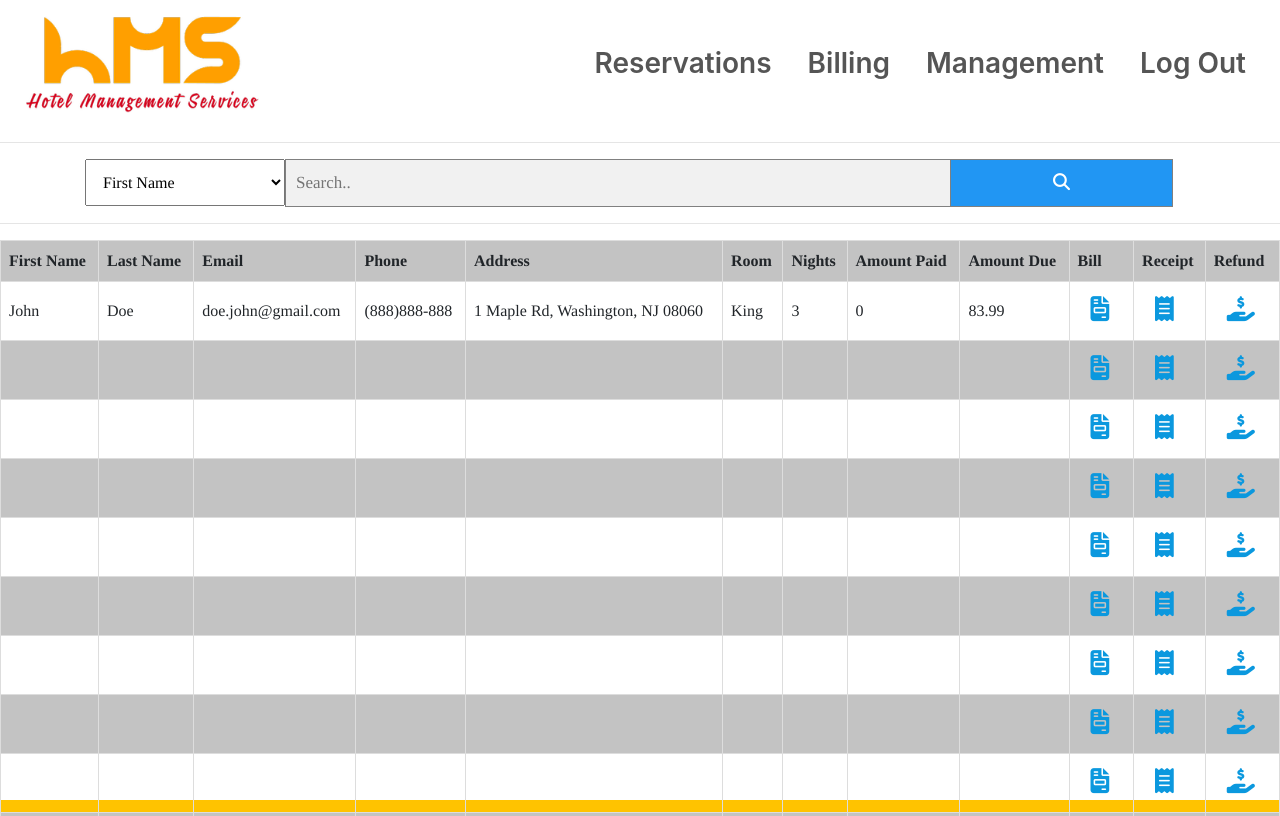
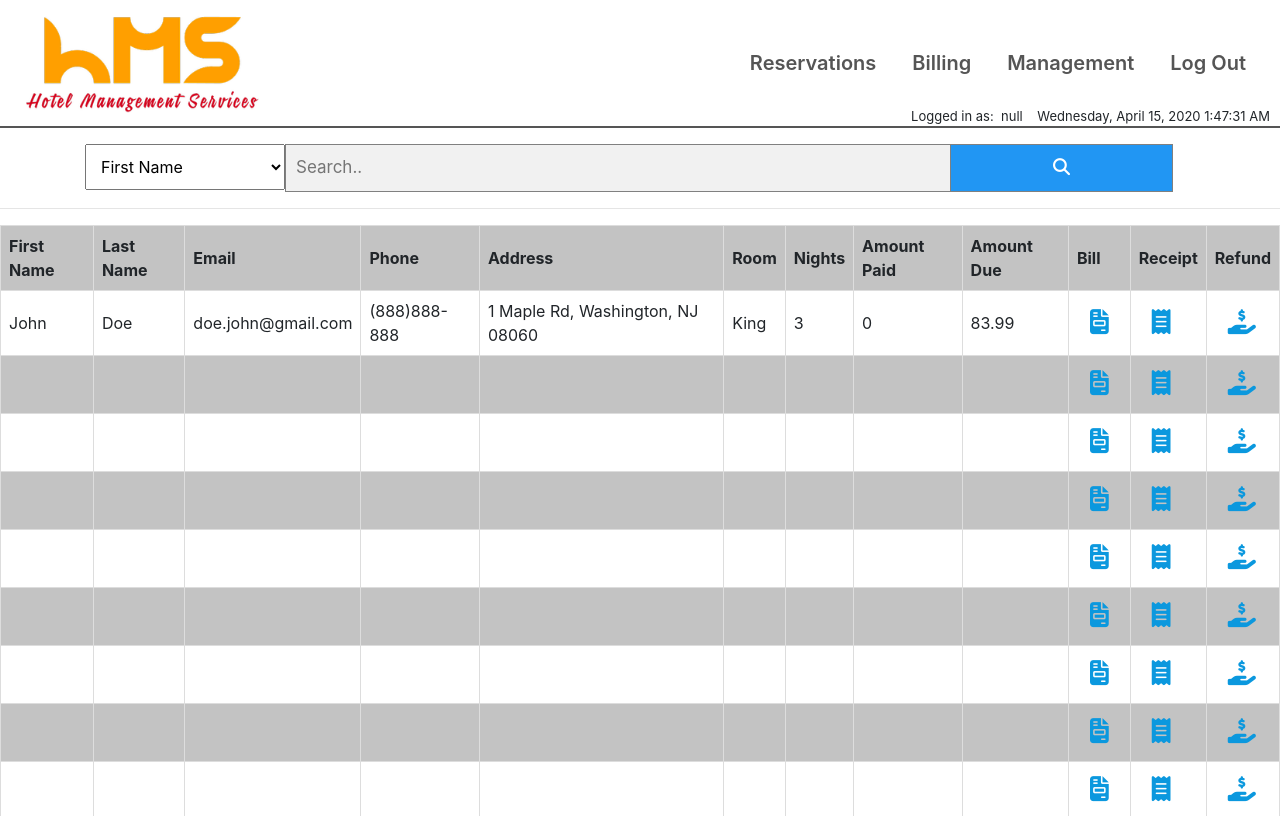
Before and after one commit to loganhersh/Group3-Inc, a website: page HMS/pages/billing.html in a window 1280 px wide. Shown: the top 816 px of the page. Drawn offline with nearby package versions, Linux system fonts and the light colour scheme.

Commit message:
add username/dateTime to navbar

```diff
--- a/HMS/js/auth.js
+++ b/HMS/js/auth.js
@@ -50,6 +50,7 @@ function sendAuthRequest(url, payload) {
       withCredentials: true
     }
   }).done(function (data, status, jqXHR) {
+    window.localStorage.setItem('username',data);
     window.location.assign(baseAppUrl + '/pages/home.html');
   }).fail(function(data, status, jqXHR) {
     loginErr.text("*Username/password not found");
--- /dev/null
+++ b/HMS/js/nav.js
@@ -0,0 +1,13 @@
+var username = window.localStorage.getItem('username');
+
+$(document).ready(function() {
+  clockUpd();
+  var time = setInterval('clockUpd()', 1000);
+});
+
+function clockUpd() {
+  var now = new Date();
+  var options = { weekday: 'long', year: 'numeric', month: 'long', day: 'numeric' };
+  $('#nav-info-text').text("Logged in as:\xa0\xa0" + username+"\xa0\xa0\xa0\xa0"+now.toLocaleString('en-US', options)+" "+
+      now.toLocaleTimeString());
+}
--- a/HMS/login.style.css
+++ b/HMS/login.style.css
@@ -15,7 +15,7 @@ html, body
   display: flex;
   justify-content: center;
   align-items: center;
-  padding-bottom: 20%;
+  padding-bottom: 10%;
 }
 #index .form-container
 {
--- a/HMS/pages/billing.html
+++ b/HMS/pages/billing.html
@@ -8,6 +8,7 @@
   <script type="text/javascript" src="https://ajax.googleapis.com/ajax/libs/jquery/3.4.1/jquery.min.js"></script>
   <script src="https://cdn.jsdelivr.net/npm/popper.js@1.16.0/dist/umd/popper.min.js"></script>
 	<script src="https://stackpath.bootstrapcdn.com/bootstrap/4.4.1/js/bootstrap.min.js"></script>
+  <script src="../js/nav.js"></script>
   <script src="../js/auth.js"></script>
 </head>
 <body>
@@ -18,6 +19,7 @@
     <button class="navbar-toggler" type="button" data-toggle="collapse" data-target="#navbarNav" aria-controls="navbarNav" aria-expanded="false" aria-label="Toggle navigation">
       <span class="navbar-toggler-icon"></span>
     </button>
+
     <div class="collapse navbar-collapse" id="navbarNav">
       <ul class="navbar-nav ml-auto">
         <li class="nav-item">
@@ -34,9 +36,12 @@
         </li>
       </ul>
     </div>
+    <div id="nav-info">
+      <span id="nav-info-text"></span>
+    </div>
   </nav>
+  <hr class="nav-rule">
 </section>
-<hr/>
 <section id="search">
 	<div class="container">
 	<select id="exp"style="width:200px">
--- a/HMS/pages/style.css
+++ b/HMS/pages/style.css
@@ -189,7 +189,7 @@ html, body
 	float: right;
 	text-align: left;
 	font-weight: 600;
-	font-size: 28px;
+	font-size: 20px;
 	color: #FFC300;
 	background: #D00000;
 }
@@ -213,16 +213,29 @@ html, body
 {
 	color: #555!important;
 	font-weight: 600;
-	font-size: 28px;
+	font-size: 20px;
 }
 .nav-item
 {
 	cursor: pointer;
 }
+#nav-info
+{
+	text-align: right;
+	position: absolute;
+	right: 10px;
+	bottom: 0px;
+	font-size: 13px;
+}
+.nav-rule
+{
+	border: 1px solid #555;
+	margin: 0px;
+
+}
 /*------------------Availabiltiy----------------*/
 #available
 {
-	font-family: Times;
 	text-align: center;
 	background-color: rgba(208, 0, 0,0.85);
 	color: #Black;
@@ -331,14 +344,12 @@ html, body
 }
 #queen .bookingdetails
 {
-	font-family:times;
 	font-size: 15px;
-
 }
 table {
-  font-family: times;
   border-collapse: collapse;
   width: 100%;
+	background-color: white;
 }
 
 td, th {
@@ -354,12 +365,12 @@ tr:nth-child(odd) {
 {
 	float:left;
 	width: 20%;
-	padding: 13px;
+	padding: 11px;
 }
 #search
 {
 	text-align:left;
-	font-family: times;
+	margin-top: 16px;
 }
 #search input
 {
```
Also changed, not shown: HMS/pages/management.html (+5 -0 lines), HMS/pages/reservations.html (+5 -0 lines). Lines whose indentation alone changed are shown as unchanged.
